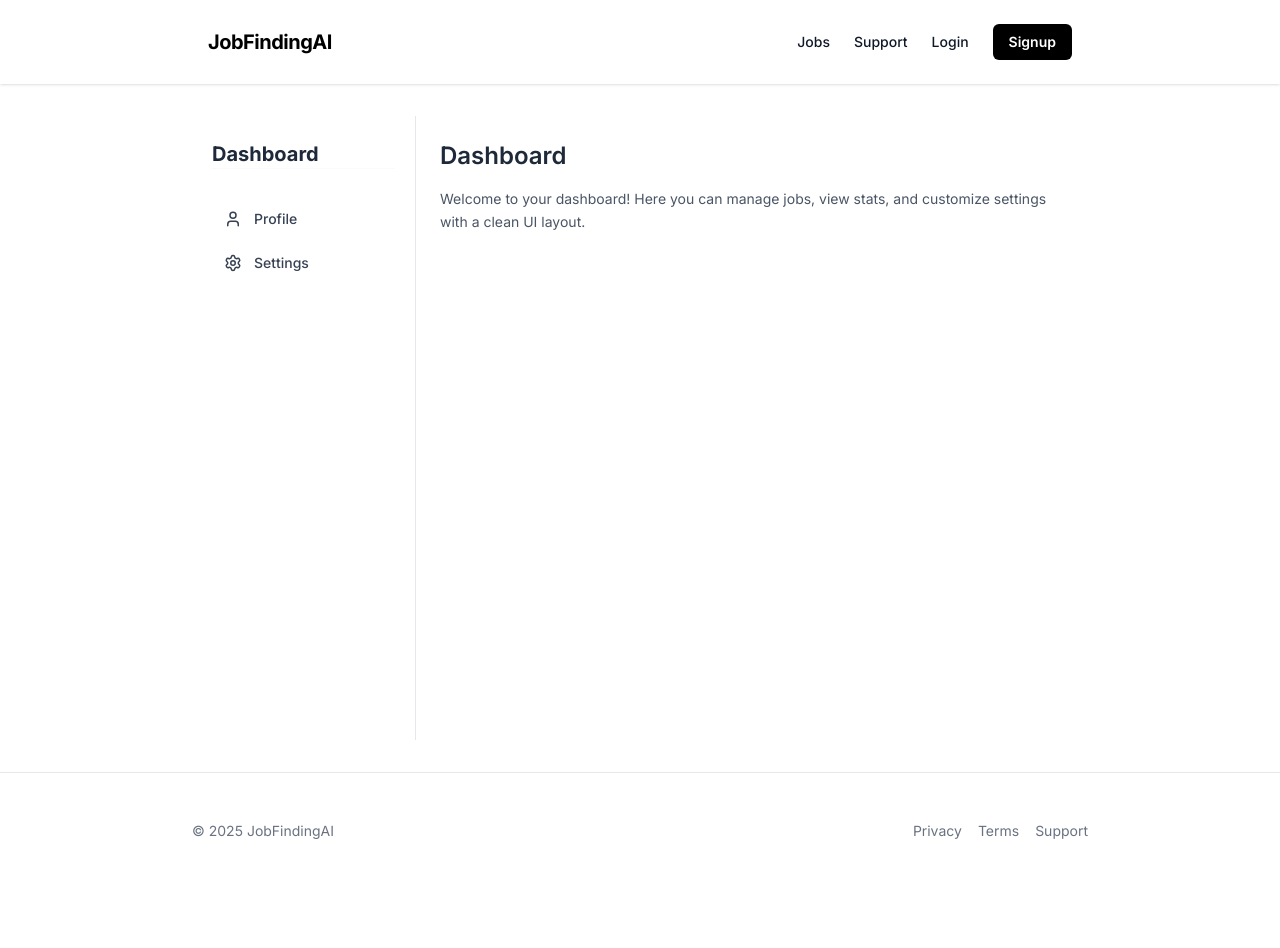
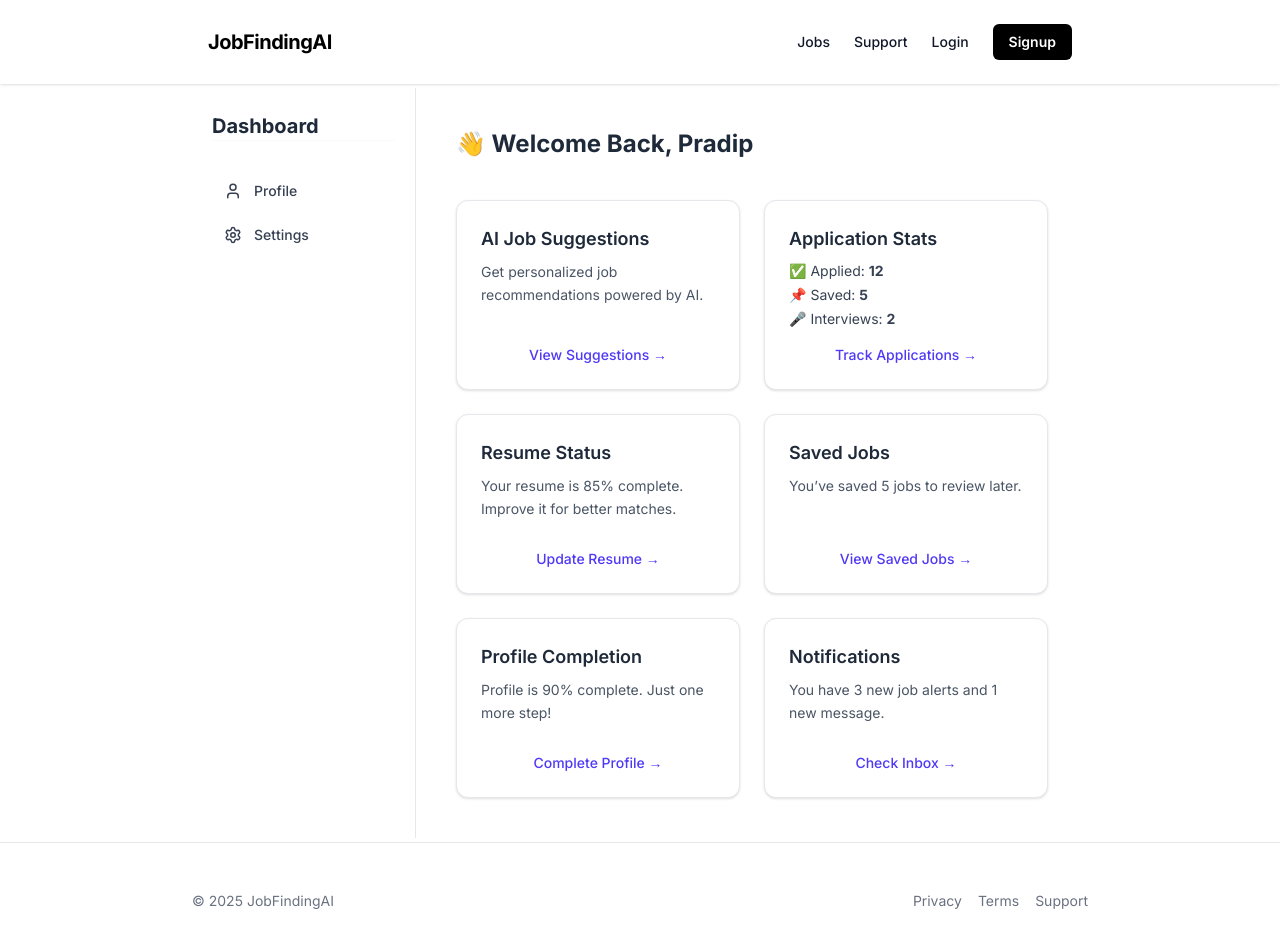
Before and after one commit to pradipchaudhary/jobfindingai, a Next.js app: page /dashboard in a window 1280 px wide. Shown: the top 948 px of the page. Before the commit the page ends 889 px from the top, so only its background shows below. Built offline with nearby package versions, Linux system fonts and the light colour scheme; no server answers.

Commit message:
fixed profile page

```diff
--- a/app/dashboard/layout.tsx
+++ b/app/dashboard/layout.tsx
@@ -13,8 +13,8 @@ export default function DashboardLayout({ children }: { children: React.ReactNod
     ];
 
     return (
-        <div className="min-h-full py-8 px-4">
-            <div className="max-w-4xl mx-auto bg-white flex overflow-hidden h-[78vh] ">
+        <div className="min-h-full py-1 px-4">
+            <div className="max-w-4xl mx-auto bg-white flex overflow-hidden h-full ">
                 {/* Sidebar */}
                 <aside className="w-56 hidden md:flex flex-col border-r border-gray-200 px-5 py-6">
                     <h2 className="text-xl font-bold text-gray-800 mb-8 border-b border-gray-50">Dashboard</h2>
--- a/app/dashboard/page.tsx
+++ b/app/dashboard/page.tsx
@@ -1,10 +1,84 @@
-export default function DashboardLayout() {
+'use client';
+
+export default function DashboardPage() {
     return (
-        <div>
-            <h1 className="text-2xl font-semibold text-gray-800 mb-4">Dashboard</h1>
-            <p className="text-sm text-gray-600 leading-relaxed">
-                Welcome to your dashboard! Here you can manage jobs, view stats, and customize settings with a clean UI layout.
-            </p>
+        <div className="max-w-6xl mx-auto px-4 py-4">
+            <h1 className="text-3xl sm:text-2xl font-bold text-gray-800 mb-10">
+                👋 Welcome Back, Pradip
+            </h1>
+
+            <div className="grid grid-cols-1 md:grid-cols-2 gap-6">
+                <DashboardCard
+                    title="AI Job Suggestions"
+                    description="Get personalized job recommendations powered by AI."
+                    action="View Suggestions"
+                />
+
+                <DashboardCard
+                    title="Application Stats"
+                    customContent={
+                        <ul className="text-sm text-gray-700 space-y-1">
+                            <li>✅ Applied: <strong>12</strong></li>
+                            <li>📌 Saved: <strong>5</strong></li>
+                            <li>🎤 Interviews: <strong>2</strong></li>
+                        </ul>
+                    }
+                    action="Track Applications"
+                />
+
+                <DashboardCard
+                    title="Resume Status"
+                    description="Your resume is 85% complete. Improve it for better matches."
+                    action="Update Resume"
+                />
+
+                <DashboardCard
+                    title="Saved Jobs"
+                    description="You’ve saved 5 jobs to review later."
+                    action="View Saved Jobs"
+                />
+
+                <DashboardCard
+                    title="Profile Completion"
+                    description="Profile is 90% complete. Just one more step!"
+                    action="Complete Profile"
+                />
+
+                <DashboardCard
+                    title="Notifications"
+                    description="You have 3 new job alerts and 1 new message."
+                    action="Check Inbox"
+                />
+            </div>
         </div>
-    )
+    );
 }
+
+function DashboardCard({
+    title,
+    description,
+    action,
+    customContent,
+}: {
+    title: string;
+    description?: string;
+    action?: string;
+    customContent?: React.ReactNode;
+}) {
+    return (
+        <div className="bg-white border border-gray-200 rounded-xl shadow-sm hover:shadow-md transition-shadow duration-200 p-6 flex flex-col justify-between min-h-[180px]">
+            <div>
+                <h2 className="text-lg font-semibold text-gray-800 mb-2">{title}</h2>
+                <div className="text-sm text-gray-600 leading-relaxed">
+                    {customContent || description}
+                </div>
+            </div>
+
+            {action && (
+                <button className="mt-4 text-sm text-indigo-600 font-medium hover:underline focus:outline-none">
+                    {action} →
+                </button>
+            )}
+        </div>
+    );
+}
--- a/app/dashboard/profile/page.tsx
+++ b/app/dashboard/profile/page.tsx
@@ -22,6 +22,8 @@ export default function ProfilePage() {
         );
     }
 
+    const user = session?.user;
+
     return (
         <div className="max-w-4xl mx-auto mt-12 px-6">
             <div className="bg-white border border-gray-200 rounded-xl shadow-md p-8">
@@ -29,15 +31,15 @@ export default function ProfilePage() {
 
                 <div className="flex flex-col md:flex-row items-start md:items-center gap-6">
                     <img
-                        src={session?.user?.image || '/default-avatar.png'}
+                        src={user?.image || '/default-avatar.png'}
                         alt="User Avatar"
                         className="w-24 h-24 rounded-full object-cover border border-gray-300"
                     />
                     <div>
                         <h2 className="text-2xl font-medium text-gray-800">
-                            {session?.user?.name || 'Anonymous User'}
+                            {user?.name || 'Anonymous User'}
                         </h2>
-                        <p className="text-gray-500">{session?.user?.email}</p>
+                        <p className="text-gray-500">{user?.email || 'No email provided'}</p>
                     </div>
                 </div>
 
@@ -46,16 +48,13 @@ export default function ProfilePage() {
                     <div className="space-y-3 text-gray-700 text-sm">
                         <div>
                             <span className="font-medium">Name:</span>{' '}
-                            {session?.user?.name || 'N/A'}
+                            {user?.name || 'N/A'}
                         </div>
                         <div>
                             <span className="font-medium">Email:</span>{' '}
-                            {session?.user?.email || 'N/A'}
+                            {user?.email || 'N/A'}
                         </div>
-                        <div>
-                            <span className="font-medium">Provider:</span>{' '}
-                            {session?.user?.provider || 'Credentials / Google'}
-                        </div>
+
                     </div>
                 </div>
             </div>
```
